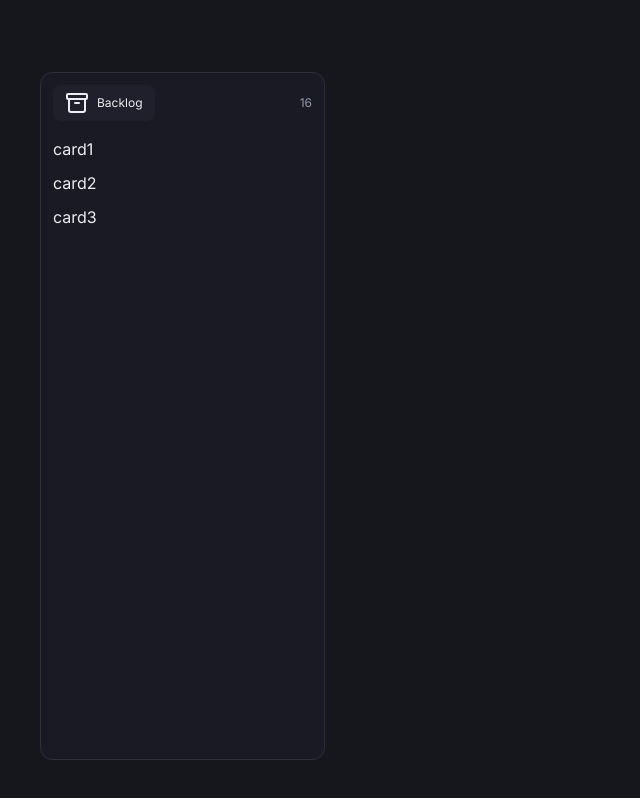
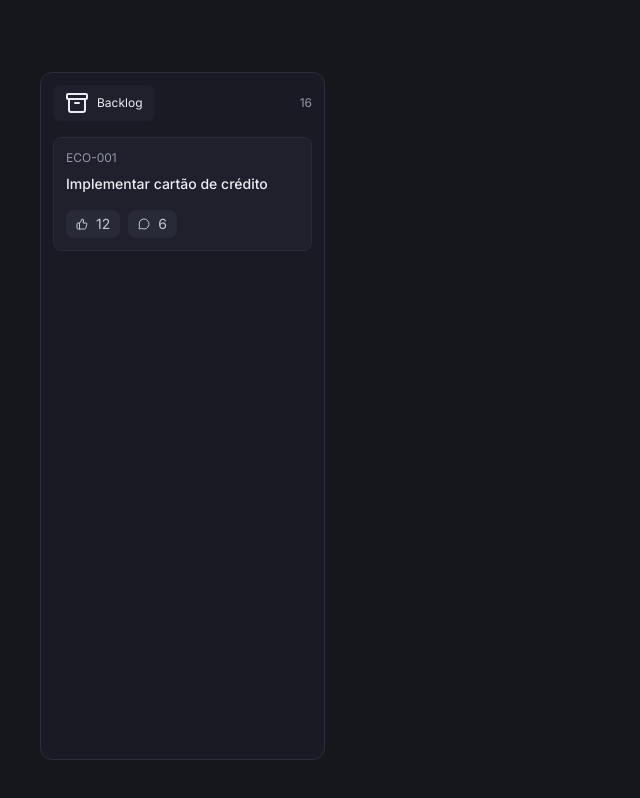
Before and after one commit to danield-dcc/board-nextjs, a Next.js app: page / in a window 1280 px wide. Shown: the whole page, without its empty margins (0-640 px from the left). Built offline with nearby package versions, Linux system fonts and the light colour scheme.

Commit message:
chore:  card component

```diff
--- a/src/app/page.tsx
+++ b/src/app/page.tsx
@@ -1,4 +1,5 @@
-import { ArchiveIcon } from "lucide-react"
+import { ArchiveIcon, MessageCircleIcon, ThumbsUpIcon } from "lucide-react"
+import { Card } from "@/components/card"
 import { Section } from "@/components/section"
 
 export default function Home() {
@@ -19,9 +20,29 @@
 
           {/* Conteudo */}
           <Section.Content>
-            <div>card1</div>
-            <div>card2</div>
-            <div>card3</div>
+            <Card.Root>
+              <Card.Header>
+                <Card.Number>ECO-001</Card.Number>
+                <Card.Title>Implementar cartão de crédito</Card.Title>
+              </Card.Header>
+              <Card.Footer>
+                <button
+                  type="button"
+                  className="text-navy-100 flex items-center gap-2 rounded-lg px-2.5 py-1 bg-navy-600"
+                >
+                  <ThumbsUpIcon className="size-3" />
+                  <span className="text-sm">12</span>
+                </button>
+
+                <button
+                  type="button"
+                  className="text-navy-100 flex items-center gap-2 rounded-lg px-2.5 py-1 bg-navy-600"
+                >
+                  <MessageCircleIcon className="size-3" />
+                  <span className="text-sm">6</span>
+                </button>
+              </Card.Footer>
+            </Card.Root>
           </Section.Content>
         </Section.Root>
       </main>
--- /dev/null
+++ b/src/components/card.tsx
@@ -0,0 +1,58 @@
+import type { ComponentProps } from "react"
+import { twMerge } from "tailwind-merge"
+
+interface CardRootProps extends ComponentProps<"a"> {}
+
+//pattern de composição
+function CardRoot({ className, ...props }: CardRootProps) {
+  return (
+    <a
+      href="/"
+      className={twMerge(
+        "bg-navy-700 border-[0.5px] border-navy-600 p-3 space-y-4 rounded-lg block",
+        className,
+      )}
+      {...props}
+    />
+  )
+}
+
+interface CardHeaderProps extends ComponentProps<"div"> {}
+
+function CardHeader({ className, ...props }: CardHeaderProps) {
+  return (
+    <div className={twMerge("flex flex-col gap-2", className)} {...props} />
+  )
+}
+
+interface CardTitleProps extends ComponentProps<"span"> {}
+
+function CardTitle({ className, ...props }: CardTitleProps) {
+  return (
+    <span className={twMerge("text-sm font-medium", className)} {...props} />
+  )
+}
+
+interface CardNumberProps extends ComponentProps<"span"> {}
+
+function CardNumber({ className, ...props }: CardNumberProps) {
+  return (
+    <span className={twMerge("text-xs text-navy-200", className)} {...props} />
+  )
+}
+
+interface CardFooterProps extends ComponentProps<"div"> {}
+
+function CardFooter({ className, ...props }: CardFooterProps) {
+  return (
+    <div className={twMerge("flex items-center gap-2", className)} {...props} />
+  )
+}
+
+export const Card = {
+  Root: CardRoot,
+  Header: CardHeader,
+  Title: CardTitle,
+  Number: CardNumber,
+  Footer: CardFooter,
+}
--- a/src/components/section.tsx
+++ b/src/components/section.tsx
@@ -53,11 +53,9 @@
 
 function SectionContent({ className, ...props }: SectionContentProps) {
   return (
+    // overflow-y-scroll
     <div
-      className={twMerge(
-        "flex flex-col gap-2.5 overflow-y-scroll p-3",
-        className,
-      )}
+      className={twMerge("flex flex-col gap-2.5  p-3", className)}
       {...props}
     />
   )
```
